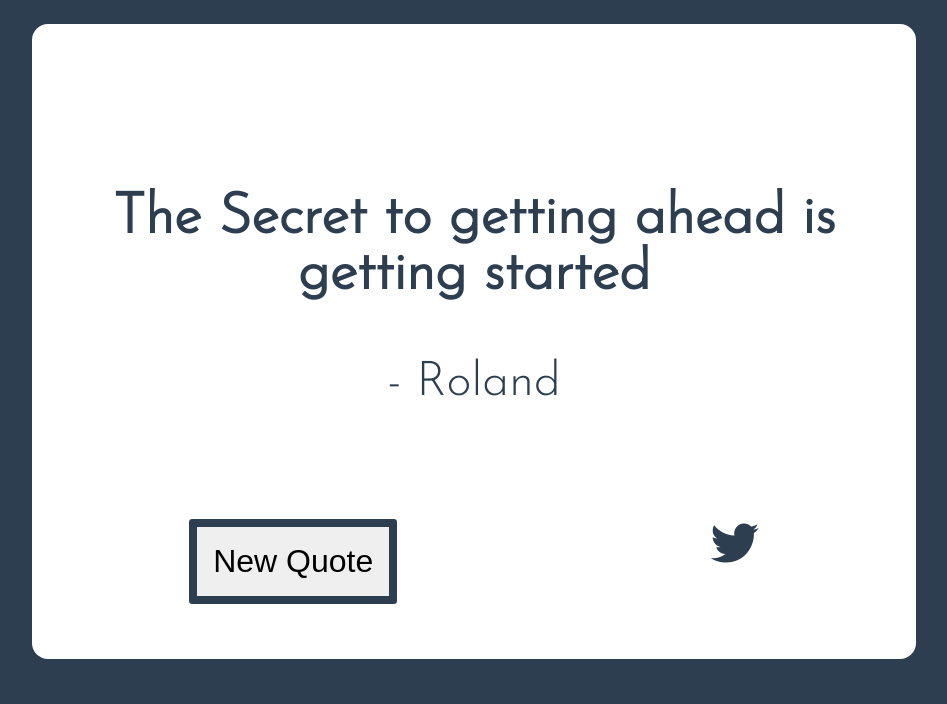
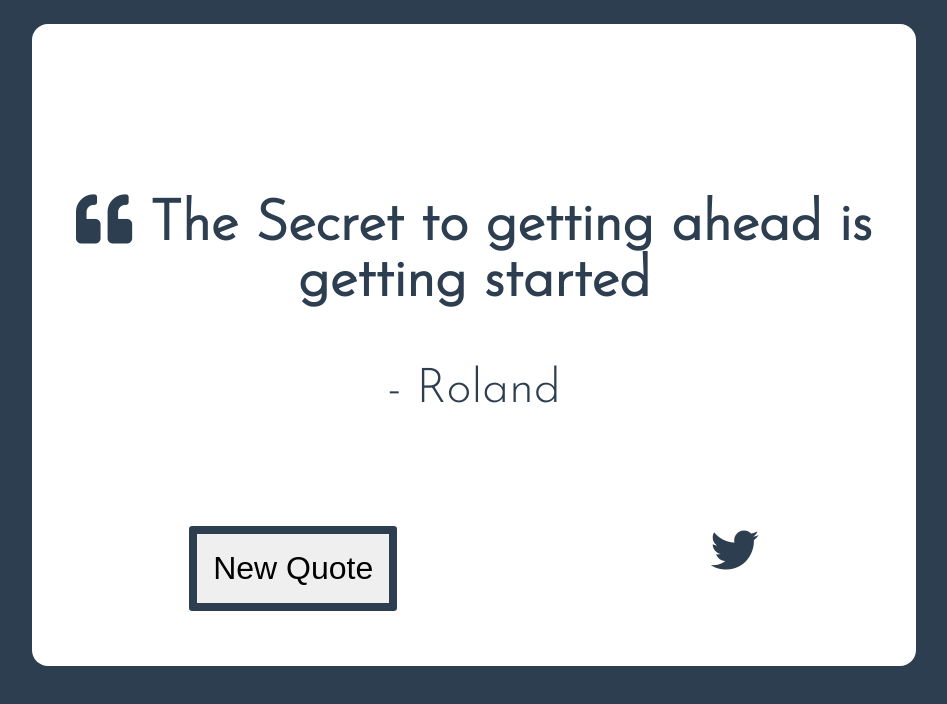
Before and after one commit to Roland-Sankara/RandomQuoteMachine, a React (Create React App) app: page / in a window 1280 px wide. Shown: the top 704 px of the page, without its empty margins (166-1113 px from the left). Built offline with nearby package versions, Linux system fonts and the light colour scheme; no server answers.

Commit message:
update quote with quotation mark

```diff
--- a/src/Components/Quote.js
+++ b/src/Components/Quote.js
@@ -2,7 +2,7 @@ import React from 'react';
 
 function Quote(props){
     return(
-        <h3 id="text">{props.text}</h3>
+        <h3 id="text"><i class="fas fa-quote-left"></i> {props.text}</h3>
     )
 }
 
```
